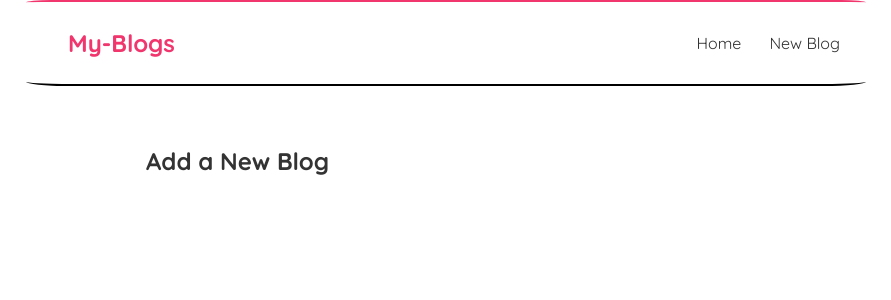
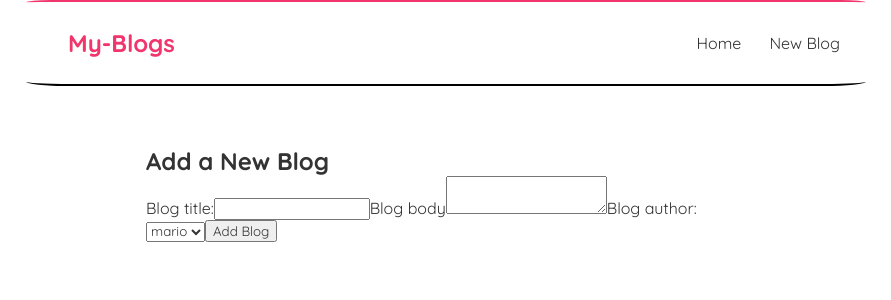
Before and after one commit to mohdfaizmaik/my-blog-react, a React (Create React App) app: page /create in a window 1280 px wide. Shown: the top 300 px of the page, without its empty margins (194-1085 px from the left). Built offline with nearby package versions, Linux system fonts and the light colour scheme.

Commit message:
style for blogdetails to show blog added

```diff
--- a/src/Create.js
+++ b/src/Create.js
@@ -2,6 +2,23 @@ const Create = () => {
     return (
         <div className="create">
             <h2>Add a New Blog</h2>
+            <form>
+                <label>Blog title:</label>
+                <input
+                type="text"
+                required
+                />
+                <label>Blog body</label>
+                <textarea
+                required
+                ></textarea>
+                <label>Blog author:</label>
+                <select>
+                <option value="mario">mario</option>
+                <option value="yoshi">yoshi</option>
+                </select>
+                <button>Add Blog</button>
+            </form>
         </div>
      );
 }
--- a/src/index.css
+++ b/src/index.css
@@ -58,3 +58,21 @@
 .blog-preview a {
   text-decoration: none;
 }
+
+.blog-details h2 {
+  font-size: 20px;
+  color:#f1356d;
+  margin-bottom: 10px;
+}
+
+.blog-details div {
+  margin: 20px 0;
+}
+.blog-details button {
+  background: #f1356d;
+  color: #fff;
+  border: 0;
+  padding: 10px;
+  border-radius: 8px;
+  cursor: pointer;
+}
```
